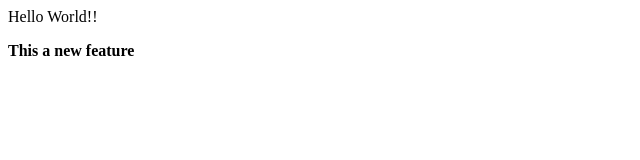
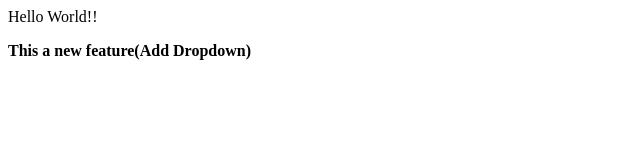
Before and after one commit to prajaktamchachad08/Local_Repo, a plain HTML site: page index.html in a window 1280 px wide. Shown: the whole page, without its empty margins (0-640 px from the left). Drawn offline with Linux system fonts and the light colour scheme.

Commit message:
Add Dropdown

```diff
--- a/index.html
+++ b/index.html
@@ -1,5 +1,5 @@
 <p> Hello World!!
 
 </p>
-<b> This a new feature
+<b> This a new feature(Add Dropdown)
 </b>
```
